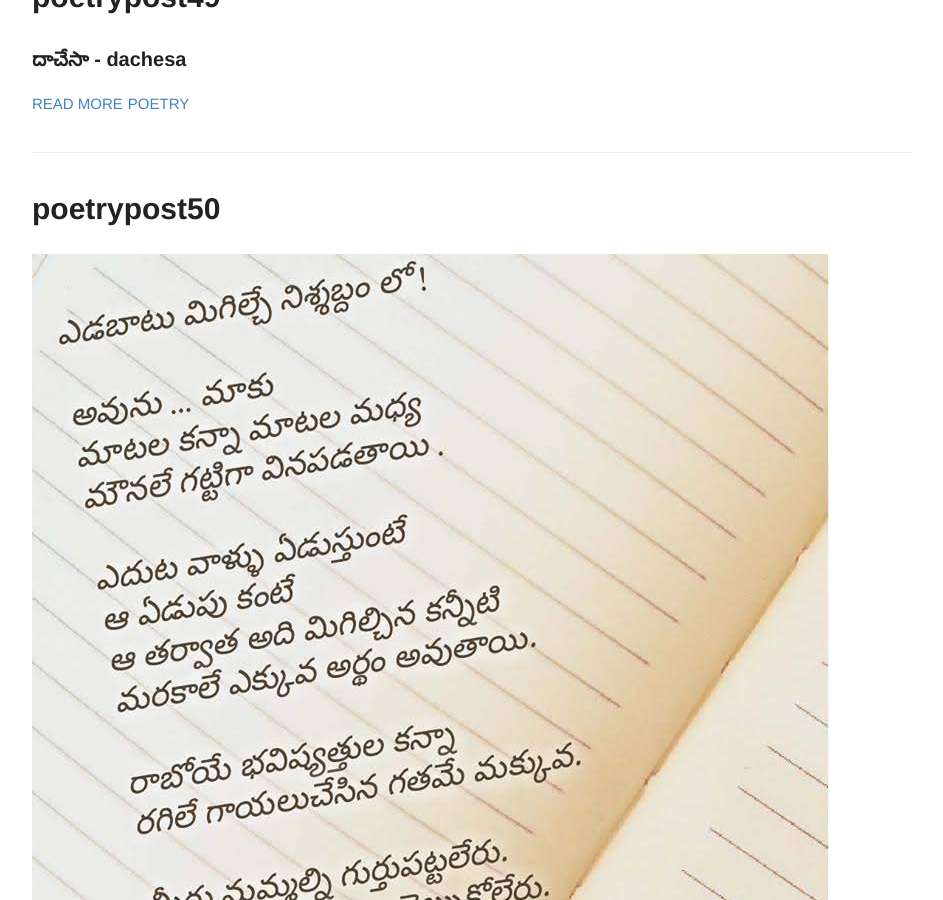
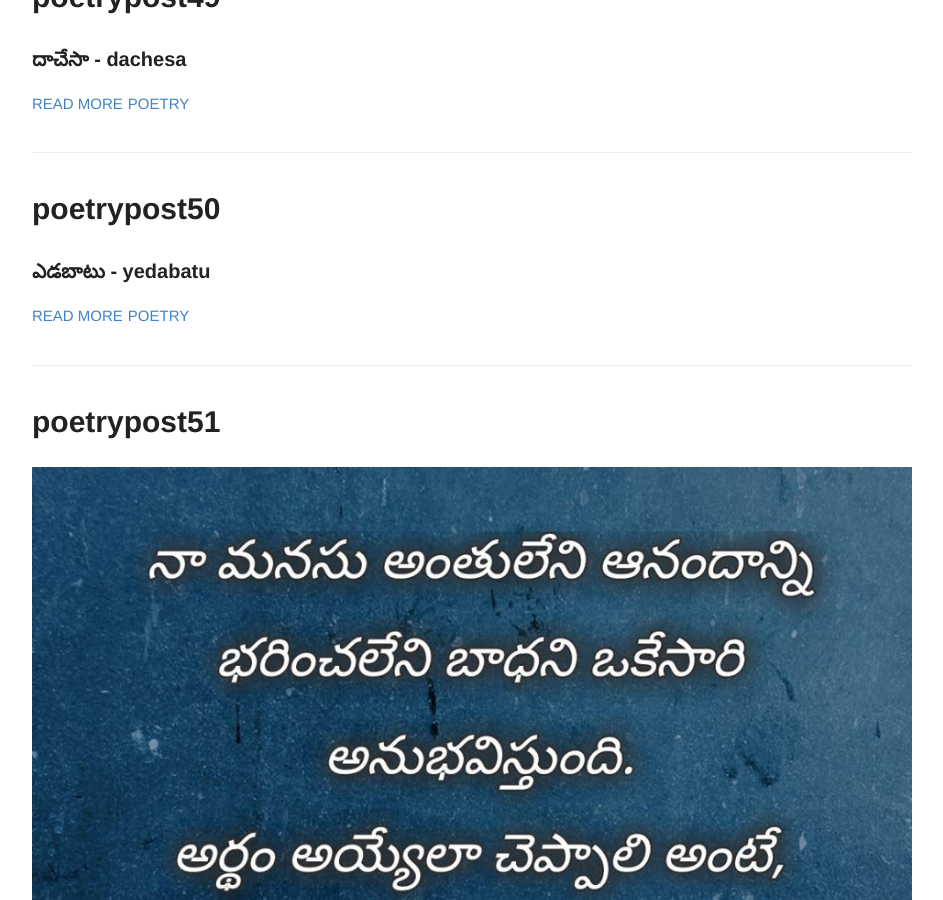
Before and after one commit to rsk/rsk.github.io, a Jekyll site: the page built from index.html, in a window 1280 px wide and 900 px high, scrolled down 13066 px. Shown: the whole window, without its empty margins (168-1111 px from the left). Built offline with Jekyll 4.4.1, drawn with Linux system fonts in a browser that asks for light colours.

Commit message:
update excerpt

```diff
--- a/_posts/2014-6-24-poetrypost50.md
+++ b/_posts/2014-6-24-poetrypost50.md
@@ -2,6 +2,7 @@
 layout: post
 title: poetrypost50
 number: 50
+excerpt: ఎడబాటు - yedabatu
 tags:
   - poetry
 
```
